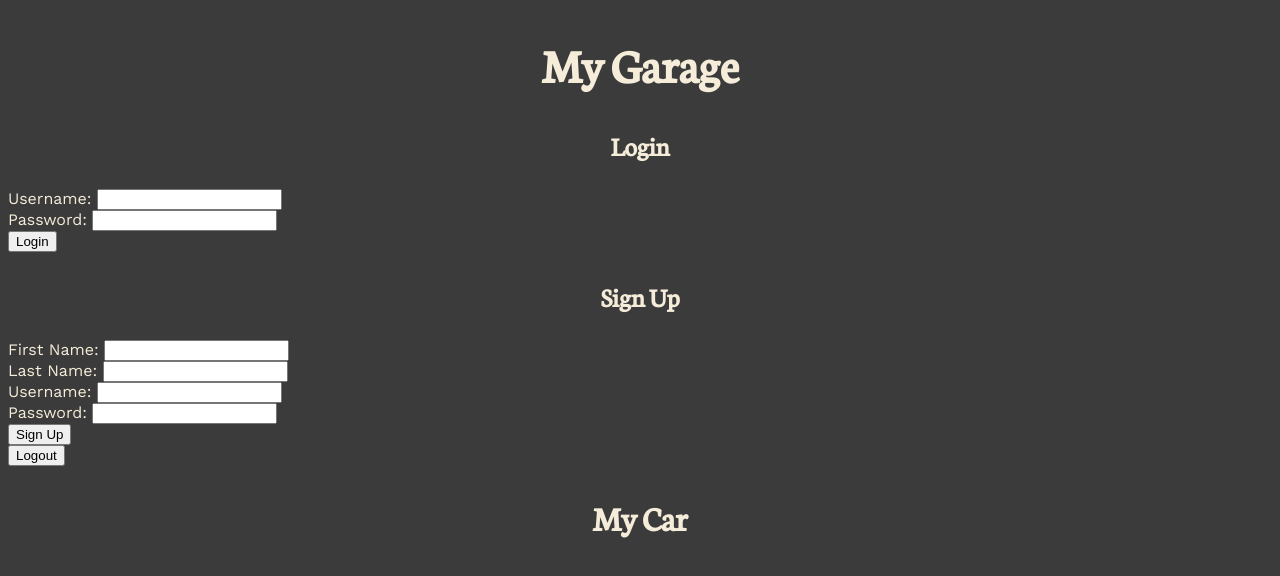
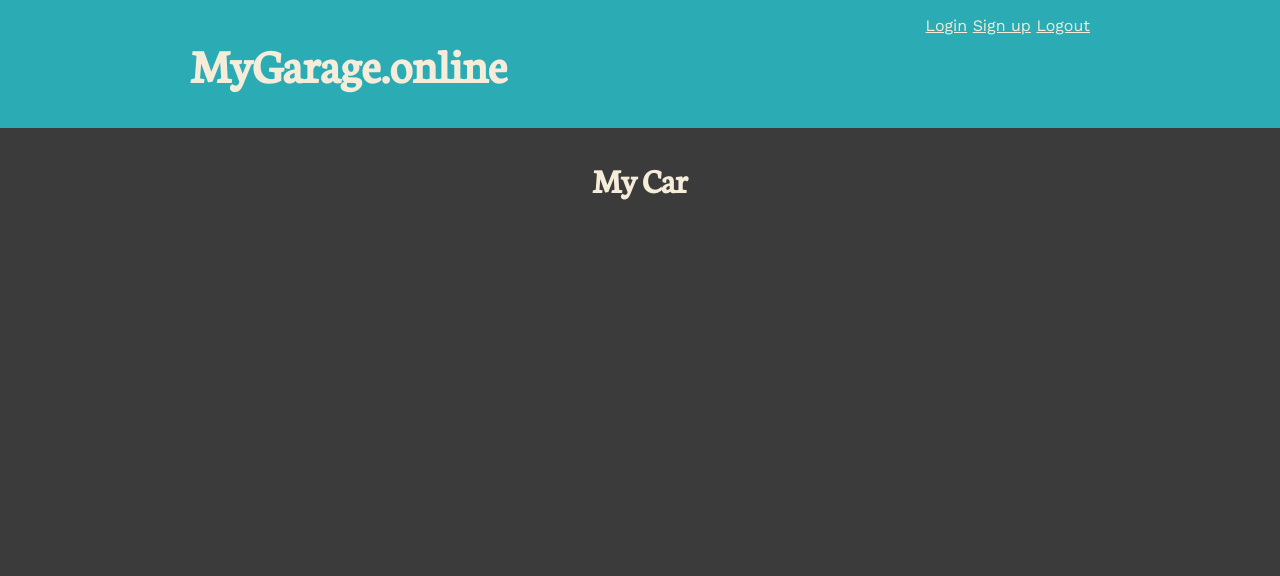
Before and after one commit to jhnnyk/garage, a website: page public/index.html in a window 1280 px wide. Drawn offline with nearby package versions, Linux system fonts and the light colour scheme; no server answers.

Commit message:
start basic layout

```diff
--- a/public/index.html
+++ b/public/index.html
@@ -12,8 +12,14 @@
 </head>
 <body>
   <header>
-      <h1>My Garage</h1>
-      <nav class="right">
+    <div class="container">
+      <h1>MyGarage.online</h1>
+      <nav>
+        <ul>
+          <li><a href="#" id="login-button">Login</a></li>
+          <li><a href="#" id="signup-button">Sign up</a></li>
+          <li><a href="#" id="logout">Logout</a></li>
+        </ul>
         <form action="#" method="POST" id="login">
           <h3>Login</h3>
           <label for="username">
@@ -47,9 +53,8 @@
           </label><br>
           <button type="submit">Sign Up</button>
         </form>
-
-        <button id="logout">Logout</button>
       </nav>
+    </div>
   </header>
 
   <div class="container">
--- a/public/main.css
+++ b/public/main.css
@@ -17,6 +17,7 @@ body {
   font-size: 16px;
   background-color: #3b3b3b;
   color: #F5ECD9;
+  margin: 0;
 }
 
 a {
@@ -47,6 +48,23 @@ h3 {
 .container {
   max-width: 900px;
   margin: 0 auto;
+}
+
+header {
+  background-color: #2BACB5;
+}
+
+header .container {
+  display: flex;
+  justify-content: space-between;
+}
+
+nav form {
+  display: none;
+}
+
+nav li {
+  display: inline-block;
 }
 
 table {
```
